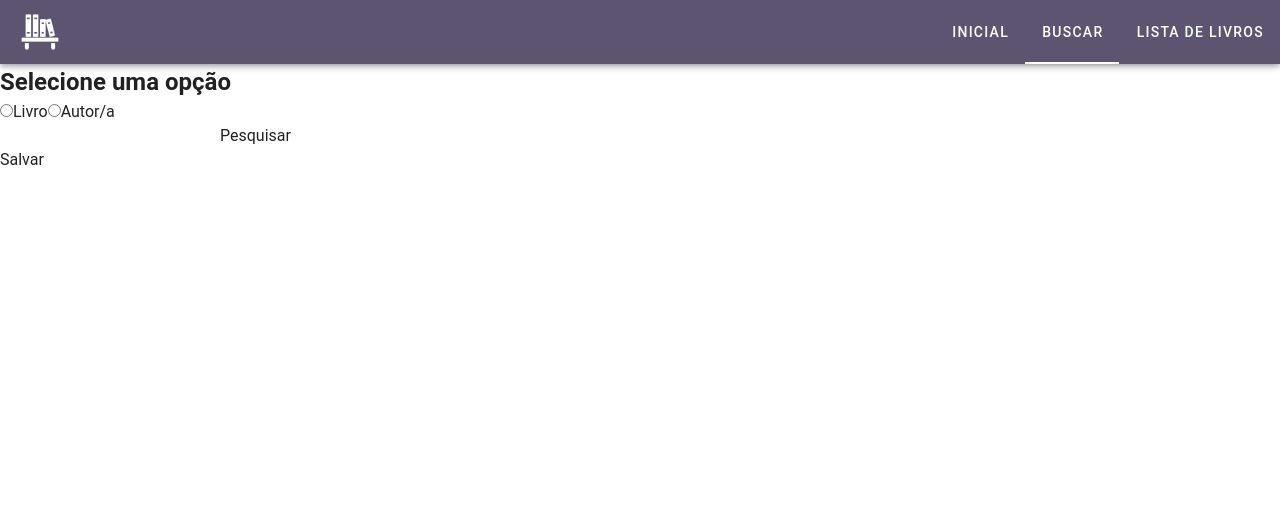
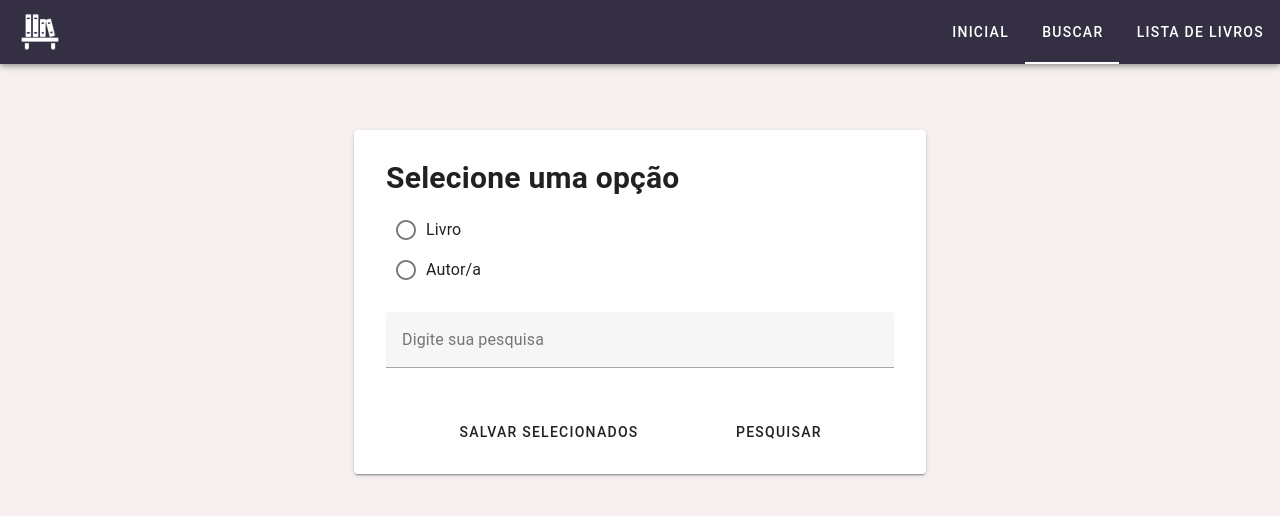
Before and after one commit to RaaphaelGomesS/read-plan-vue, a Vue app: page /search in a window 1280 px wide. Shown: the top 516 px of the page. Built offline with nearby package versions, Linux system fonts and the light colour scheme.

Commit message:
add style for all components

```diff
--- a/package.json
+++ b/package.json
@@ -1,5 +1,5 @@
 {
-  "name": "read-plan",
+  "name": "reading-planner",
   "version": "0.1.0",
   "private": true,
   "scripts": {
--- a/src/App.vue
+++ b/src/App.vue
@@ -17,4 +17,10 @@ export default {
 }
 </script>
 
-<style></style>
+<style scoped>
+
+.v-main {
+  background-color: #F6F0F0;
+}
+
+</style>
--- a/src/components/BookList.vue
+++ b/src/components/BookList.vue
@@ -1,39 +1,72 @@
 <template>
-  <div>
+  <v-container>
+    <v-row class="title-message" justify="center">
+      <v-col cols="12" class="text-center">
         <h2>Meu plano de leituras</h2>
-    <ul v-if="books.length > 0">
-      <li v-for="(book, index) in books" :key="book.id">
-        <h3>{{ book.title }}</h3>
-        <p>{{ book.authors }}</p>
+      </v-col>
+    </v-row>
+    <div v-if="books.length > 0">
+      <v-row>
+        <v-col v-for="(book, index) in books" :key="book.id" cols="12" sm="6" md="4">
+          <v-card class="ma-2 pa-2">
+
+            <v-card-title>{{ book.title }}</v-card-title>
+            <v-card-subtitle>{{ book.authors }}</v-card-subtitle>
+
+            <v-card-text>
               <p>{{ book.publisher }}</p>
               <p>{{ book.categories }}</p>
               <p>{{ book.pages }}</p>
-        <div>
-          <img :src="book.image" :alt="book.title" class="book-thumbnail" />
+              <v-img :src="book.image" :alt="book.title" class="book-thumbnail" height="200" contain></v-img>
+            </v-card-text>
+
+            <v-card-actions>
+              <v-btn color="error" @click="removeBook(index)">Remover</v-btn>
+              <v-btn color="success" @click="finishBook(index)">Concluído</v-btn>
+            </v-card-actions>
+
+          </v-card>
+        </v-col>
+      </v-row>
     </div>
-        <button @click="removeBook(index)">Remover</button>
-        <button @click="finishBook(index)">Concluído</button>
-      </li>
-    </ul>
-    <p v-else>A próxima leitura ainda não foi planejada.</p>
+    <div v-else>
+      <v-row justify="center">
+        <v-col cols="12" class="text-center">
+          <p>Nenhuma leitura foi planejada.</p>
+        </v-col>
+      </v-row>
     </div>
 
-  <div v-if="finishedBooks.length > 0">
+    <v-row justify="center" class="title-message" v-if="finishedBooks.length > 0">
+      <v-col cols="12" class="text-center">
         <h2>Leituras concluídas</h2>
-    <ul>
-      <li v-for="(book, index) in finishedBooks" :key="book.id">
-        <h3>{{ book.title }}</h3>
-        <p>{{ book.authors }}</p>
+      </v-col>
+    </v-row>
+
+    <div>
+      <v-row>
+        <v-col v-for="(book, index) in finishedBooks" :key="book.id" cols="12" sm="6" md="4">
+          <v-card class="ma-2 pa-2">
+
+            <v-card-title>{{ book.title }}</v-card-title>
+            <v-card-subtitle>{{ book.authors }}</v-card-subtitle>
+
+            <v-card-text>
               <p>{{ book.publisher }}</p>
               <p>{{ book.categories }}</p>
               <p>{{ book.pages }}</p>
-        <div>
-          <img :src="book.image" :alt="book.title" class="book-thumbnail" />
+              <v-img :src="book.image" :alt="book.title" class="book-thumbnail" contain></v-img>
+            </v-card-text>
+
+            <v-card-actions>
+              <v-btn color="primary" @click="comeback(index)">Voltar</v-btn>
+            </v-card-actions>
+
+          </v-card>
+        </v-col>
+      </v-row>
     </div>
-        <button @click="comeback(index)">Voltar</button>
-      </li>
-    </ul>
-  </div>
+  </v-container>
 </template>
 
 <script>
@@ -71,7 +104,6 @@ export default {
 
       this.finishedBooks.push(finishedBook);
       await saveFinishedBooks(this.finishedBooks);
-      console.log(finishedBook);
     },
 
     async comeback(index) {
@@ -90,22 +122,18 @@ export default {
 </script>
 
 <style scoped>
-ul {
-  list-style-type: none;
-  padding: 0;
+.v-card-text {
+  padding: 10px;
 }
 
-li {
-  border: 1px solid #ccc;
-  margin: 10px 0;
-  padding: 10px;
-  border-radius: 5px;
+.title-message {
+  margin-top: 50px;
 }
 
-img {
-  max-width: 100px;
-  height: auto;
-  display: block;
-  margin-top: 10px;
+.book-thumbnail {
+  width: 100px;
+  margin-left: 10px;
+  padding: 20px;
 }
+
 </style>
--- a/src/components/FoundBooks.vue
+++ b/src/components/FoundBooks.vue
@@ -1,18 +1,19 @@
 <template>
   <div>
-    <ul class="bookList">
-      <li v-for="book in books" :key="book.id" :class="{ selected: selectedBooks.includes(book) }"
-        @click="toggleSelection(book)">
-        <h3>{{ book.title }}</h3>
-        <p>{{ book.authors }}</p>
-        <p>{{ book.publisher }}</p>
-        <p>{{ book.categories }}</p>
-        <p>{{ book.pages }}</p>
-        <div>
-          <img :src="book.image" :alt="book.title" class="book-thumbnail" />
-        </div>
-      </li>
-    </ul>
+    <v-row>
+      <v-col v-for="book in books" :key="book.id" cols="12" sm="6" md="4">
+        <v-card :class="{ selected: selectedBooks.includes(book) }" @click="toggleSelection(book)">
+          <v-card-title>{{ book.title }}</v-card-title>
+          <v-card-subtitle>{{ book.authors }}</v-card-subtitle>
+          <v-card-text>
+            <p>{{ book.publisher }}</p>
+            <p>{{ book.categories }}</p>
+            <p>{{ book.pages }}</p>
+          </v-card-text>
+          <v-img :src="book.image" :alt="book.title" class="book-thumbnail" height="200" contain></v-img>
+        </v-card>
+      </v-col>
+    </v-row>
   </div>
 </template>
 
@@ -47,12 +48,18 @@ export default {
 </script>
 
 <style scoped>
-
-.bookList {
-
-}
-
 .selected {
   background-color: #def;
 }
+
+.v-card-text {
+  padding: 10px;
+}
+
+.book-thumbnail {
+  width: 100px;
+  margin-left: 10px;
+  padding: 20px;
+}
+
 </style>
--- a/src/components/Home.vue
+++ b/src/components/Home.vue
@@ -1,9 +1,12 @@
 <template>
-    <div>
-        <h2>Crie seu plano de leitura</h2>
-    </div>
+    <v-layout fluid class="d-flex flex-column">
+        <v-container class="d-flex flex-column align-center">
+            <h1>Planejamento de leituras</h1>
+            <p>Para criar seu planejamento, basta ir até a aba de pesquisa e selecionar seus livros.</p>
+            <h4>Boa leitura!</h4>
+        </v-container>
+    </v-layout>
 </template>
-
 <script>
 
 export default {
@@ -11,4 +14,9 @@ export default {
 };
 </script>
 
-<style scoped></style>
+<style scoped>
+.v-container {
+    padding: 10px;
+    margin-top: 150px;
+}
+</style>
--- a/src/components/NavBar.vue
+++ b/src/components/NavBar.vue
@@ -1,5 +1,5 @@
 <template>
-  <v-app-bar fixed color="#5C5470">
+  <v-app-bar fixed color="#352F44">
 
     <v-img src="/book-shelf.png" max-height="40" max-width="40" contain class="ml-5"></v-img>
 
@@ -19,8 +19,4 @@ export default {
 };
 </script>
 
-<style scoped>
-.v-tabs-bar {
-  float: left !important;
-}
-</style>
+<style scoped></style>
--- a/src/components/Search.vue
+++ b/src/components/Search.vue
@@ -1,71 +1,89 @@
 <template>
-  <div class="container">
-    <h2>{{ adaptativeText }}</h2>
-    <div class="search">
-      <div class="radioInput">
-        <input type="radio" id="book" value="book" v-model="selectedOption" />
-        <label for="book">Livro</label>
-
-        <input type="radio" id="author" value="author" v-model="selectedOption" />
-        <label for="author">Autor/a</label>
-      </div>
-
-      <input class="textInput" type="text" v-model="inputText" />
-      <button class="button" @click="search">Pesquisar</button>
-    </div>
-  </div>
+  <v-container fill-height>
+    <v-row justify="center" align="center">
+      <v-col cols="12" sm="8" md="6">
+        <v-card class="pa-4" elevation="2">
+          <v-card-title class="justify-center">
+            <h2>{{ adaptativeText }}</h2>
+          </v-card-title>
+          <v-card-text>
+            <v-radio-group v-model="selectedOption" row>
+              <v-radio label="Livro" value="book"></v-radio>
+              <v-radio label="Autor/a" value="author"></v-radio>
+            </v-radio-group>
+            <v-text-field v-model="inputText" label="Digite sua pesquisa" outlined clearable></v-text-field>
+          </v-card-text>
+          <v-card-actions>
+            <v-spacer></v-spacer>
+            <v-btn @click="emitSave">Salvar selecionados</v-btn>
+            <v-spacer></v-spacer>
+            <v-btn @click="search">Pesquisar</v-btn>
+            <v-spacer></v-spacer>
+          </v-card-actions>
+        </v-card>
+      </v-col>
+    </v-row>
+  </v-container>
 </template>
 
 <script>
-
 import { searchBook, searchAuthor } from '@/service/searchBook';
 
 export default {
-  name: "Search-comp",
-
+  name: "SearchComp",
   data() {
     return {
       inputText: "",
-      selectedOption: "select"
+      selectedOption: "select",
+      valor: false
     };
   },
-
   computed: {
     adaptativeText() {
       switch (this.selectedOption) {
         case "book":
-          return "Digite o nome do livro :"
+          return "Digite o nome do livro:";
         case "author":
-          return "Digite o nome do author/a :"
+          return "Digite o nome do autor/a:";
         case "select":
-          return "Selecione uma opção"
-        default: return "Selecione uma opção"
+          return "Selecione uma opção";
+        default:
+          return "Selecione uma opção";
       }
     }
   },
-
   methods: {
     async search() {
       if (this.inputText.trim() === "") return;
 
-      if (this.selectedOption == "book") {
+      if (this.selectedOption === "book") {
         try {
           const bookData = await searchBook(this.inputText);
           this.$emit("book-searched", bookData);
         } catch (error) {
           console.error("Erro ao buscar o livro:", error);
         }
-      } else {
+      } else if (this.selectedOption === "author") {
         try {
           const bookData = await searchAuthor(this.inputText);
           this.$emit("book-searched", bookData);
         } catch (error) {
-          console.error("Erro ao buscar o livro:", error);
+          console.error("Erro ao buscar o autor/a:", error);
         }
       }
+    },
+
+    emitSave() {
+      this.valor = true;
+      this.$emit("select", this.valor);
     }
   }
 };
 </script>
 
-<style scoped></style>
+<style scoped>
+.v-container {
+  margin-top: 50px;
+  margin-bottom: 50px;
+}
+</style>
--- a/src/components/SearchPlanner.vue
+++ b/src/components/SearchPlanner.vue
@@ -1,7 +1,6 @@
 <template>
     <div>
-        <Search @book-searched="addSearched" />
-        <button @click="saveSelectedBooks">Salvar</button>
+        <Search @book-searched="addSearched" @select="saveSelectedBooks" />
         <FoundBooks :books="searchedBooks" @update-selection="selectionUpdate" />
     </div>
 </template>
@@ -35,12 +34,14 @@ export default {
             this.selectedBooks = selected;
         },
 
-        async saveSelectedBooks() {
-            try {
-                await saveBooks(this.selectedBooks);
-                alert("Livros salvos com sucesso!");
-            } catch (error) {
-                console.error("Erro ao salvar os livros:", error);
+        async saveSelectedBooks(valor) {
+            if (valor) {
+                try {
+                    await saveBooks(this.selectedBooks);
+                    alert("Livros salvos com sucesso!");
+                } catch (error) {
+                    console.error("Erro ao salvar os livros:", error);
+                }
             }
         }
     }
```
Also changed, not shown: 1 other file (tests, documents, lock files or other folders). Lines whose indentation alone changed are shown as unchanged.
